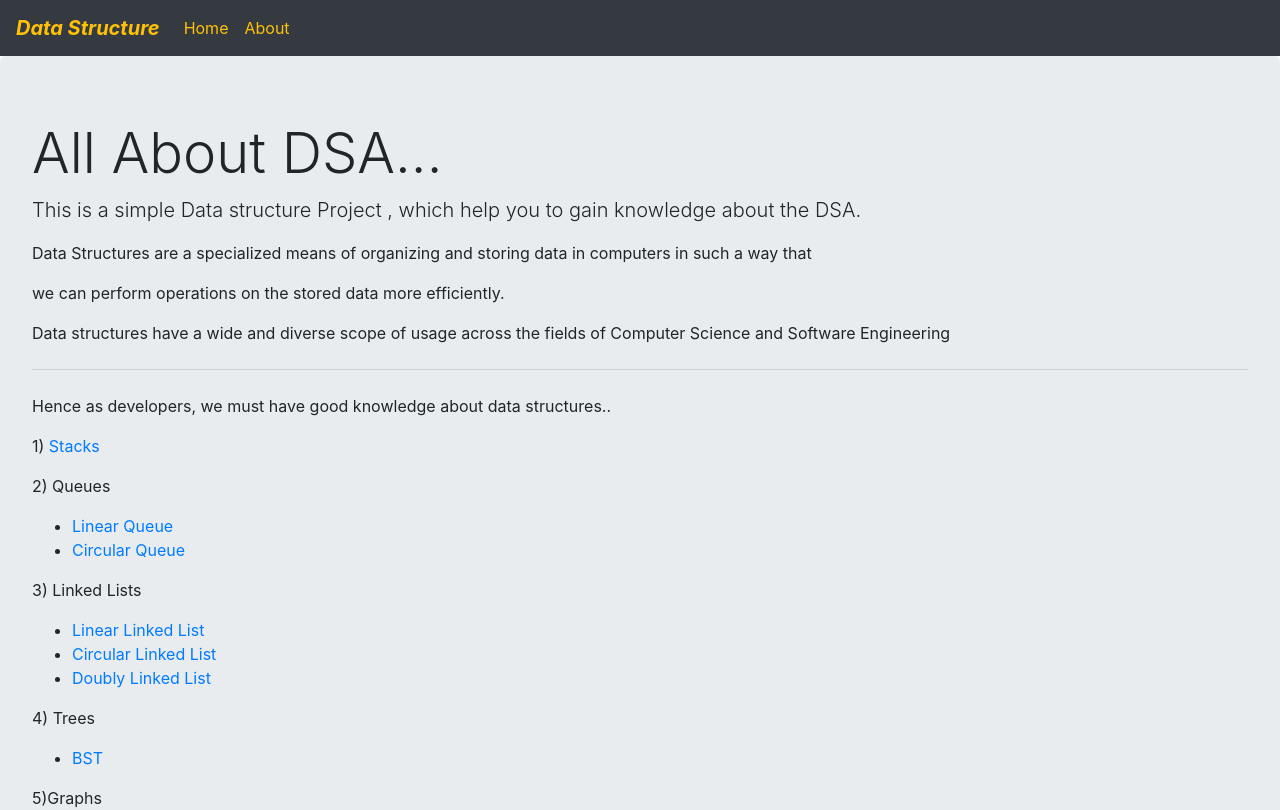
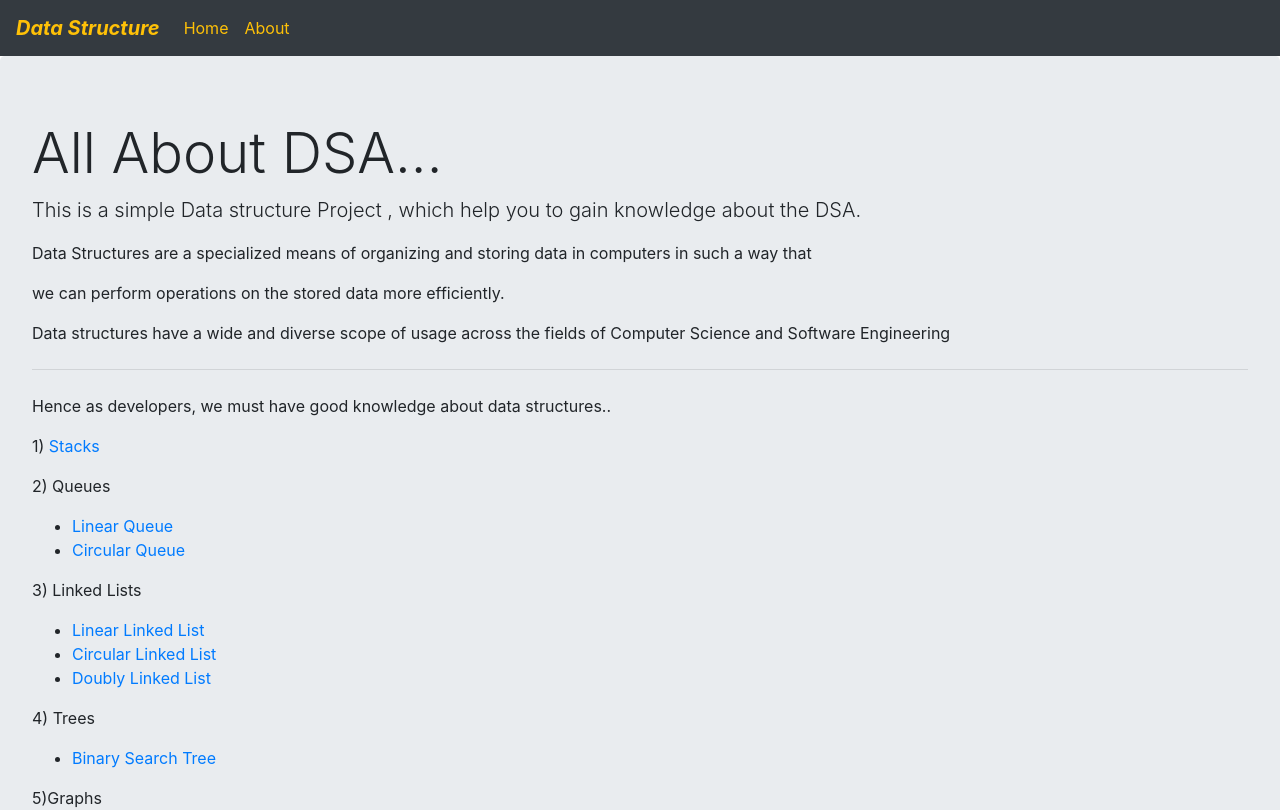
Before and after one commit to Bharti-Mewada/DSA_Project, a plain HTML site: page index.html in a window 1280 px wide. Shown: the top 810 px of the page. Drawn offline with nearby package versions, Linux system fonts and the light colour scheme.

Commit message:
Update index.html

```diff
--- a/index.html
+++ b/index.html
@@ -58,7 +58,7 @@
 		</ul>
   <p>4) Trees</p>
 	  <ul>
-		  <li><a href="https://bharti-mewada.github.io/DSA_Project/preorder.c">BST</a></li>
+		  <li><a href="https://bharti-mewada.github.io/DSA_Project/preorder.c">Binary Search Tree</a></li>
 	  </ul>
   <p>5)Graphs</p>
   <p class="lead">
```
